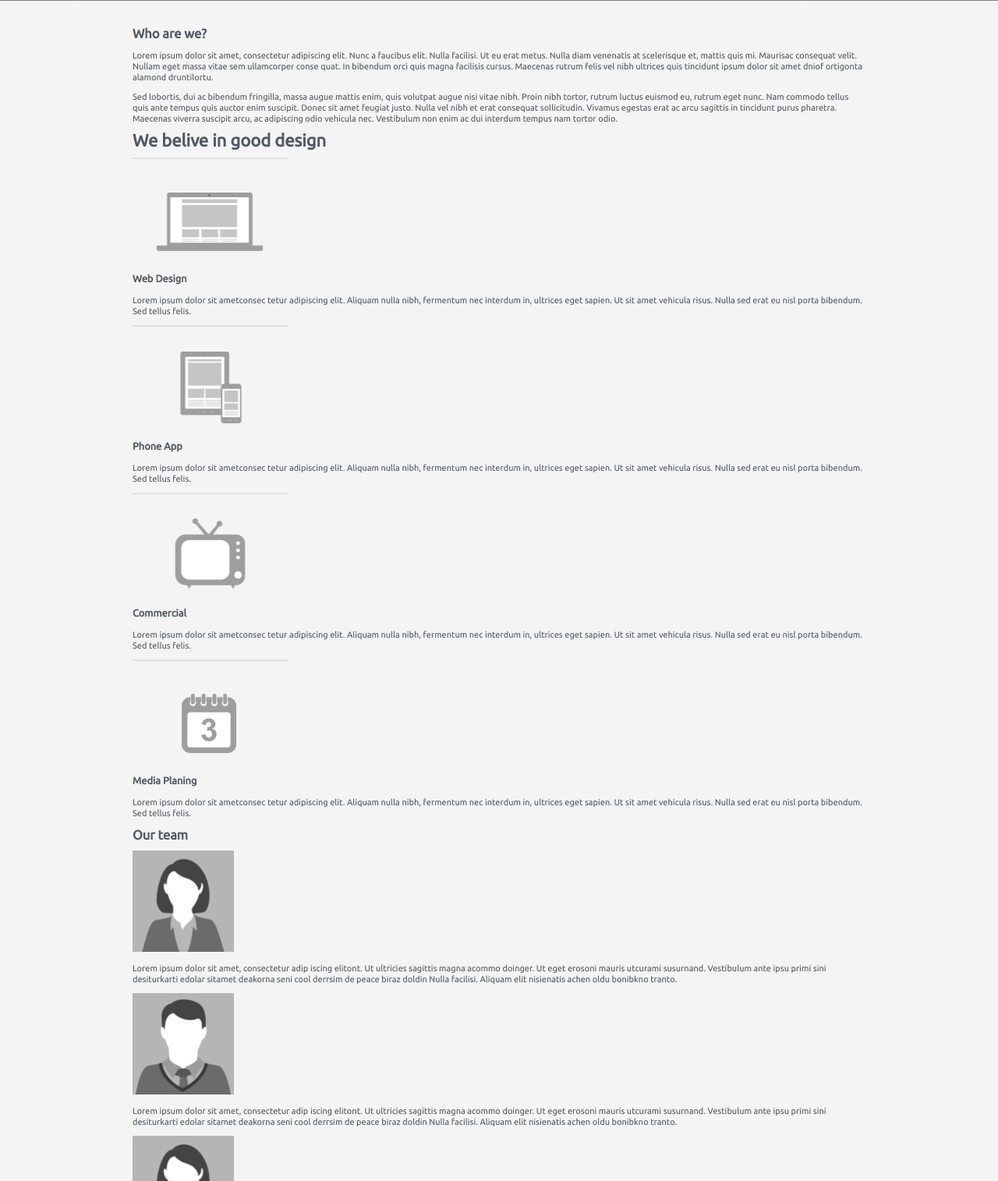
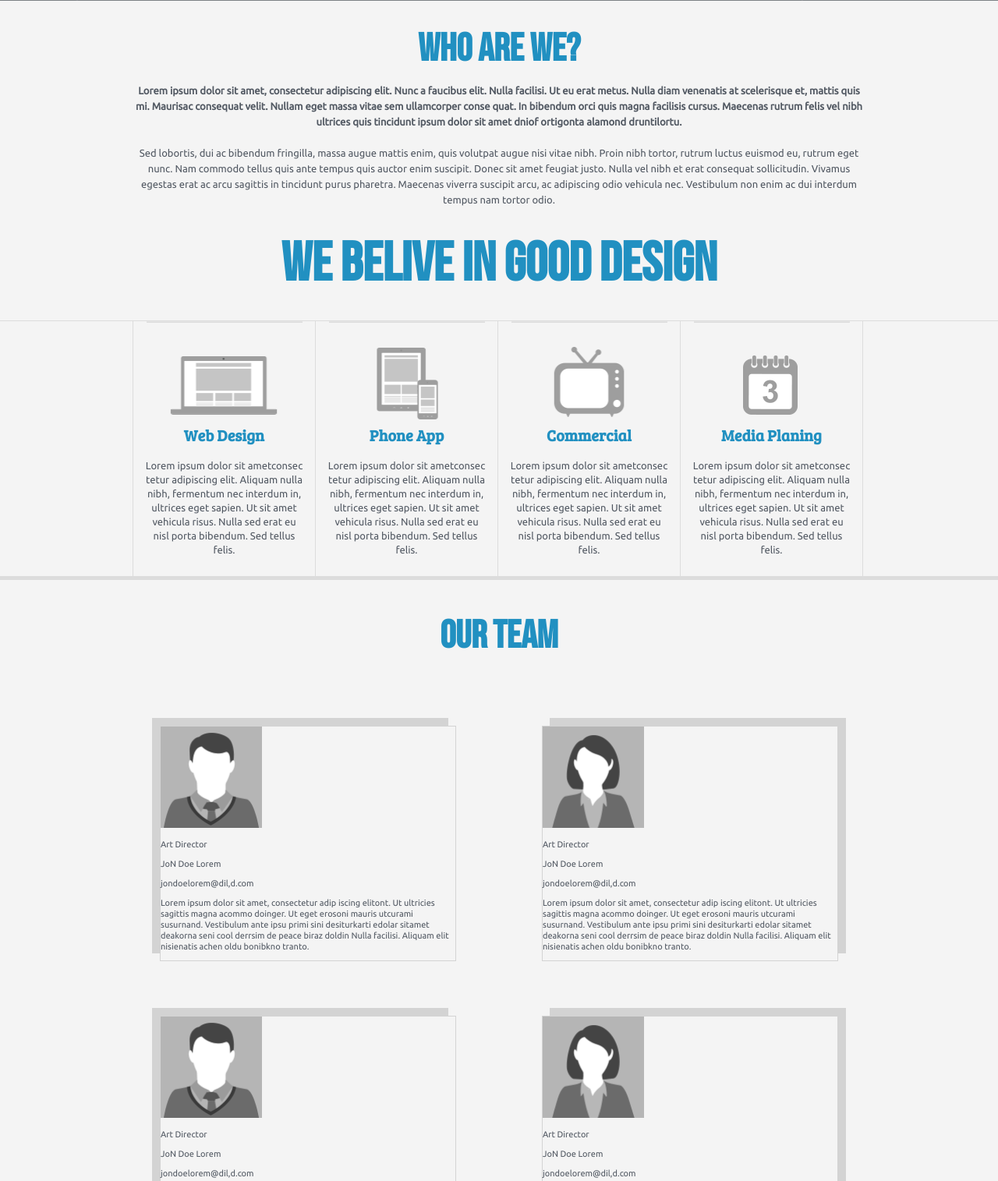
Before and after one commit to worknech/goodgood, a plain HTML site: page about.html in a window 1280 px wide. Shown: the part 374-1889 px from the top of the page at 78% size. Drawn offline with Linux system fonts and the light colour scheme.

Commit message:
Стилизация about.html

```diff
--- a/about.html
+++ b/about.html
@@ -43,7 +43,7 @@
         </div>
     </div>
     <div class="page-features">
-        <div class="container">
+        <div class="container  clearfix">
             <div class="page-features-item">
                 <a href="#"><img src="img/icon_about1.png" alt="features1" width="200" height="133"></a>
                 <h3>Web Design</h3>
@@ -73,15 +73,15 @@
             <div class="our-team-item">
                 <div class="team-item-title">
                     <img src="img/photo_women.png" alt="Foto" width="130" height="130">
-                    <span class="status"></span>
-                    <span class="name"></span>
-                    <span class="mail"></span>
-                    <span class="icon">
+                    <p class="status">Art Director</p>
+                    <p class="name">JoN Doe Lorem</p>
+                    <p class="mail">jondoelorem@dil,d.com</p>
+                    <p class="icon">
                         <i></i>
                         <i></i>
                         <i></i>
                         <i></i>
-                    </span>
+                    </p>
                 </div>
                 <p class="descript">Lorem ipsum dolor sit amet, consectetur adip iscing elitont. Ut ultricies sagittis magna acommo doinger. Ut eget erosoni mauris utcurami susurnand. Vestibulum ante ipsu  primi sini  desiturkarti edolar sitamet deakorna seni cool derrsim de peace biraz doldin
 Nulla facilisi. Aliquam elit nisienatis achen oldu bonibkno tranto.</p>
@@ -89,15 +89,15 @@ Nulla facilisi. Aliquam elit nisienatis achen oldu bonibkno tranto.</p>
             <div class="our-team-item">
                 <div class="team-item-title">
                     <img src="img/photo_men.png" alt="Foto" width="130" height="130">
-                    <span class="status"></span>
-                    <span class="name"></span>
-                    <span class="mail"></span>
-                    <span class="icon">
+                    <p class="status">Art Director</p>
+                    <p class="name">JoN Doe Lorem</p>
+                    <p class="mail">jondoelorem@dil,d.com</p>
+                    <p class="icon">
                         <i></i>
                         <i></i>
                         <i></i>
                         <i></i>
-                    </span>
+                    </p>
                 </div>
                 <p class="descript">Lorem ipsum dolor sit amet, consectetur adip iscing elitont. Ut ultricies sagittis magna acommo doinger. Ut eget erosoni mauris utcurami susurnand. Vestibulum ante ipsu  primi sini  desiturkarti edolar sitamet deakorna seni cool derrsim de peace biraz doldin
 Nulla facilisi. Aliquam elit nisienatis achen oldu bonibkno tranto.</p>
@@ -105,15 +105,15 @@ Nulla facilisi. Aliquam elit nisienatis achen oldu bonibkno tranto.</p>
             <div class="our-team-item">
                 <div class="team-item-title">
                     <img src="img/photo_women.png" alt="Foto" width="130" height="130">
-                    <span class="status"></span>
-                    <span class="name"></span>
-                    <span class="mail"></span>
-                    <span class="icon">
+                    <p class="status">Art Director</p>
+                    <p class="name">JoN Doe Lorem</p>
+                    <p class="mail">jondoelorem@dil,d.com</p>
+                    <p class="icon">
                         <i></i>
                         <i></i>
                         <i></i>
                         <i></i>
-                    </span>
+                    </p>
                 </div>
                 <p class="descript">Lorem ipsum dolor sit amet, consectetur adip iscing elitont. Ut ultricies sagittis magna acommo doinger. Ut eget erosoni mauris utcurami susurnand. Vestibulum ante ipsu  primi sini  desiturkarti edolar sitamet deakorna seni cool derrsim de peace biraz doldin
 Nulla facilisi. Aliquam elit nisienatis achen oldu bonibkno tranto.</p>
@@ -121,14 +121,15 @@ Nulla facilisi. Aliquam elit nisienatis achen oldu bonibkno tranto.</p>
             <div class="our-team-item">
                 <div class="team-item-title">
                     <img src="img/photo_men.png" alt="Foto" width="130" height="130">
-                    <span class="name"></span>
-                    <span class="mail"></span>
-                    <span class="icon">
+                    <p class="status">Art Director</p>
+                    <p class="name">JoN Doe Lorem</p>
+                    <p class="mail">jondoelorem@dil,d.com</p>
+                    <p class="icon">
                         <i></i>
                         <i></i>
                         <i></i>
                         <i></i>
-                    </span>
+                    </p>
                 </div>
                 <p class="descript">Lorem ipsum dolor sit amet, consectetur adip iscing elitont. Ut ultricies sagittis magna acommo doinger. Ut eget erosoni mauris utcurami susurnand. Vestibulum ante ipsu  primi sini  desiturkarti edolar sitamet deakorna seni cool derrsim de peace biraz doldin
 Nulla facilisi. Aliquam elit nisienatis achen oldu bonibkno tranto.</p>
--- a/css/style.css
+++ b/css/style.css
@@ -996,3 +996,96 @@ body {
 .page-item {
     border-top: none;
 }
+
+
+/*Стили для about.html*/
+.about-title {
+    text-align: center;
+}
+.about-title h2 {
+    margin: 0;
+    padding: 0;
+    padding-bottom: 20px;
+    font-family: 'bebas_neueregular', Arial, sans-serif;
+    font-size: 50px;
+    color: #2190c1;
+    line-height: 50px;
+}
+.about-title p {
+    margin: 0;
+    padding: 0;
+    padding-bottom: 20px;
+    font-size: 13px;
+    line-height: 20px;
+}
+.about-title .strong {
+    font-weight: 700;
+}
+.about-title h1 {
+    margin: 0;
+    padding: 0;
+    padding-bottom: 25px;
+    font-family: 'bebas_neueregular', Arial, sans-serif;
+    font-size: 70px;
+    color: #2190c1;
+    line-height: 100px;
+}
+.page-features {
+    margin-bottom: 45px;
+    border-top: 1px solid #dcdcdc;
+    border-bottom: 5px solid #dcdcdc;
+    text-align: center;
+}
+.page-features-item {
+    float: left;
+    width: 233px;
+    border-right: 1px solid #dcdcdc;
+}
+.page-features-item:first-child {
+    border-left: 1px solid #dcdcdc;
+}
+.page-features-item img {
+    width: 200px;
+    height: 133px;
+    padding: 0 15px;
+}
+.page-features-item h3 {
+    margin: 0;
+    padding: 0;
+    padding-bottom: 20px;
+    font-family: 'bree_serifregular', Arial, sans-serif;
+    font-size: 20px;
+    color: #2190c1;
+    line-height: 20px;
+}
+.page-features-item p {
+    margin: 0;
+    padding: 0 15px;
+    padding-bottom: 25px;
+    font-size: 13px;
+    line-height: 18px;
+}
+.page-our-team {
+    margin-bottom: 105px;
+}
+.page-our-team h2 {
+    padding-bottom: 15px;
+    font-family: 'bebas_neueregular', Arial, sans-serif;
+    font-size: 50px;
+    line-height: 50px;
+    color: #2190c1;
+    text-align: center;
+}
+.our-team-item {
+    width: 378px;
+    margin: 35px;
+    border: 1px solid #d3d3d3;
+}
+.our-team-item:nth-child(1n) {
+    float: left;
+    box-shadow: -10px -10px 0 0 #d3d3d3;
+}
+.our-team-item:nth-child(2n) {
+    float: right;
+    box-shadow: 10px -10px 0 0 #d3d3d3;
+}
```
